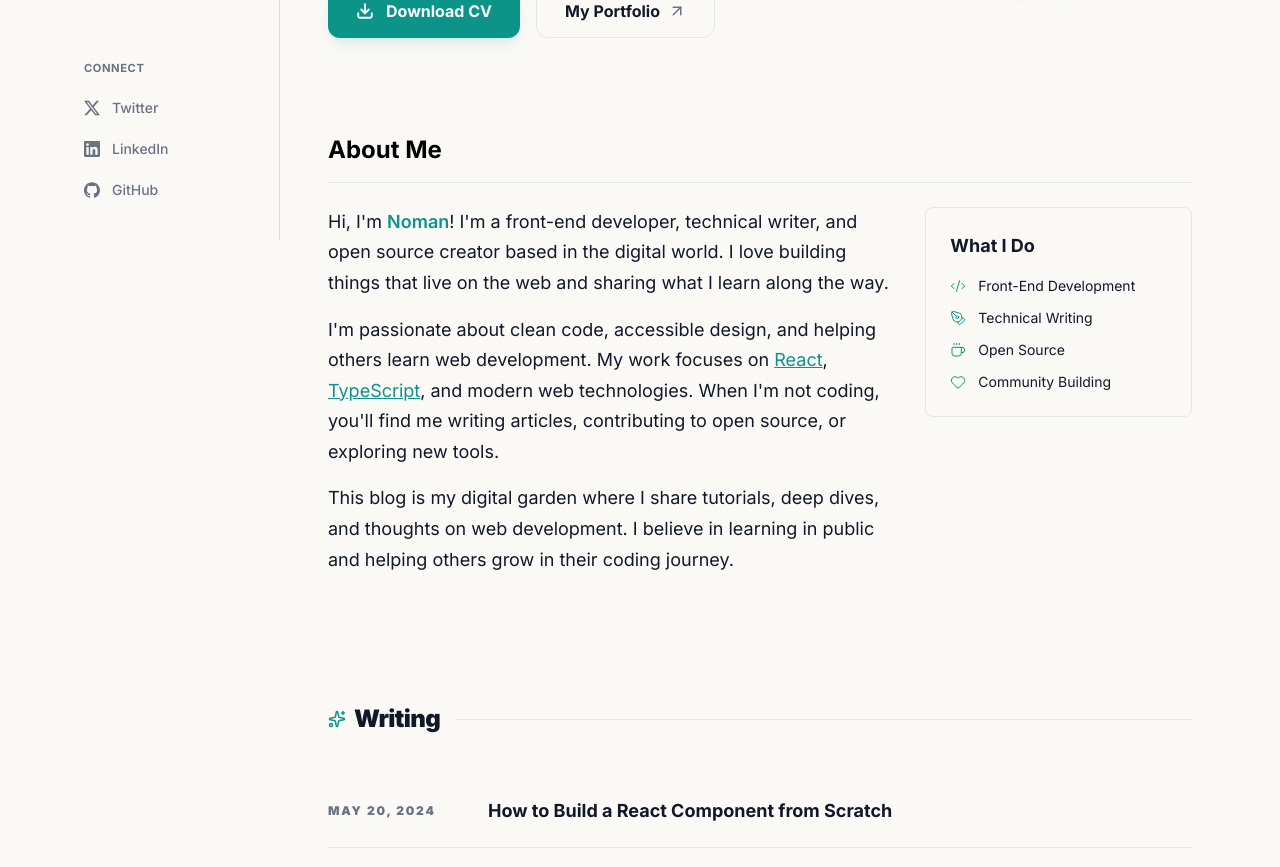
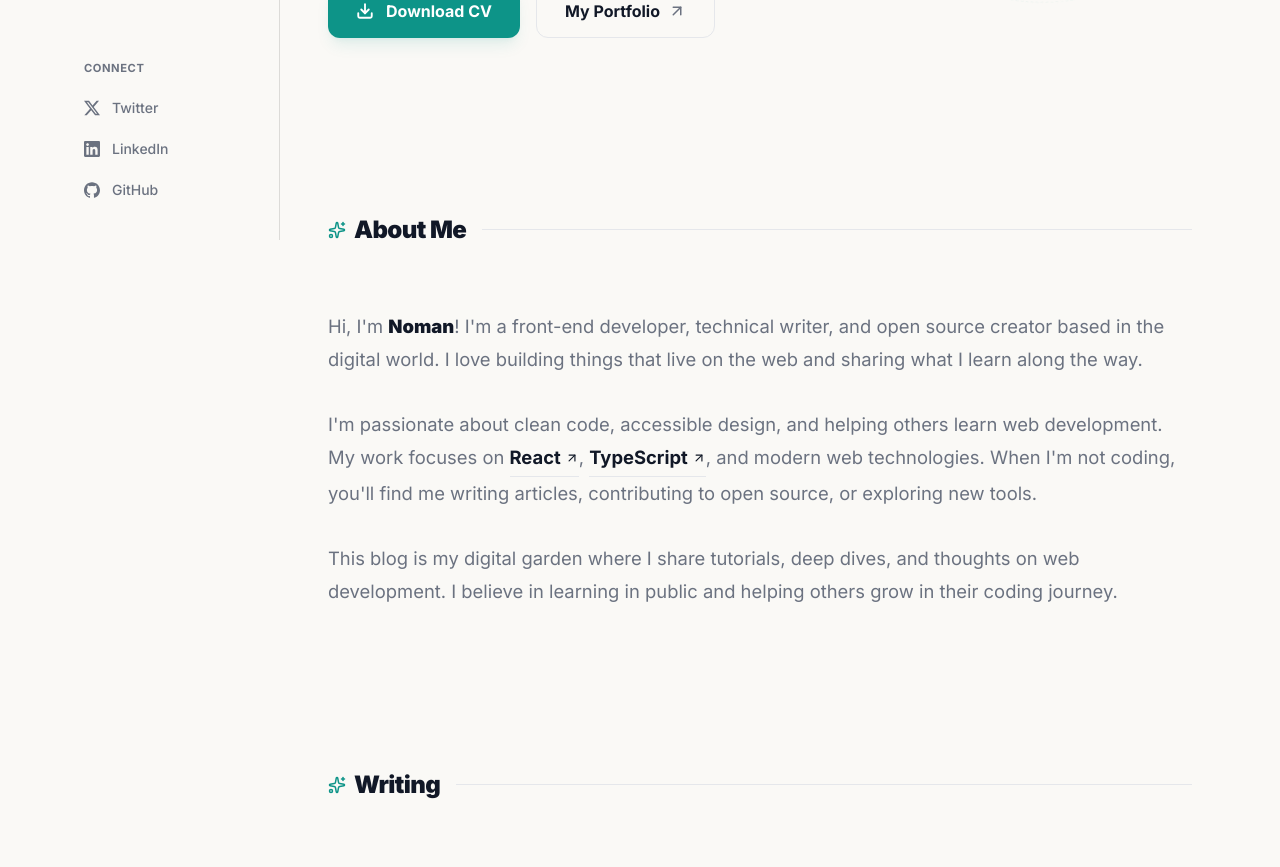
Before and after one commit to HackWithNoman/hackwithnoman-site, a Next.js app: page / in a window 1280 px wide. Shown: the part 560-1427 px from the top of the page. Built offline with nearby package versions, Linux system fonts and the light colour scheme.

Commit message:
feat: updated about

```diff
--- a/src/components/AboutSection.tsx
+++ b/src/components/AboutSection.tsx
@@ -1,45 +1,92 @@
-import React from "react";
-import { Code2, PenTool, Coffee, Heart } from "lucide-react";
+"use client";
 
-const skills = [
-  { icon: Code2, label: "Front-End Development" },
-  { icon: PenTool, label: "Technical Writing" },
-  { icon: Coffee, label: "Open Source" },
-  { icon: Heart, label: "Community Building" },
-];
+import React, { useEffect, useRef } from "react";
+import { Sparkles, ArrowUpRight } from "lucide-react";
+import { motion } from "framer-motion";
+import gsap from "gsap";
+import { ScrollTrigger } from "gsap/ScrollTrigger";
+
+if (typeof window !== "undefined") {
+  gsap.registerPlugin(ScrollTrigger);
+}
 
 const AboutSection = () => {
+  const containerRef = useRef<HTMLDivElement>(null);
+
+  useEffect(() => {
+    const ctx = gsap.context(() => {
+      gsap.from(".about-text p", {
+        scrollTrigger: {
+          trigger: containerRef.current,
+          start: "top 85%",
+        },
+        y: 20,
+        opacity: 0,
+        duration: 0.6,
+        stagger: 0.15,
+        ease: "power2.out",
+      });
+
+      gsap.from(".about-sidebar", {
+        scrollTrigger: {
+          trigger: containerRef.current,
+          start: "top 85%",
+        },
+        y: 20,
+        opacity: 0,
+        duration: 0.6,
+        delay: 0.3,
+        ease: "power2.out",
+      });
+    }, containerRef);
+    return () => ctx.revert();
+  }, []);
+
   return (
-    <section className="mb-12" id="about">
-      <h2 className="text-2xl font-bold mb-4">About Me</h2>
-      <hr className="border-border mb-6" />
+    <section className="py-20" id="about">
+      <motion.div
+        initial={{ opacity: 0, y: 20 }}
+        whileInView={{ opacity: 1, y: 0 }}
+        viewport={{ once: true }}
+        transition={{ duration: 0.8, ease: "easeOut" }}
+      >
+        <div className="flex items-center gap-4 mb-16">
+          <div className="flex items-center gap-2">
+            <Sparkles size={18} className="text-accent" />
+            <h2 className="text-2xl font-black text-text-primary tracking-tight">About Me</h2>
+          </div>
+          <div className="h-[1px] flex-1 bg-border" />
+        </div>
+      </motion.div>
 
-      <div className="grid grid-cols-1 md:grid-cols-3 gap-8">
+      <div ref={containerRef} className="grid grid-cols-1 lg:grid-cols-3 gap-12 lg:gap-16">
         {/* Main Content - 2/3 width */}
-        <div className="md:col-span-2 space-y-4">
-          <p className="text-[1.125rem] leading-[1.7] text-text-primary">
+        <div className="about-text lg:col-span-3 space-y-8">
+          <p className="text-[1.15rem] leading-[1.8] text-text-secondary">
             Hi, I'm{" "}
-            <span className="text-accent font-semibold">Noman</span>! I'm a
+            <span className="text-text-primary font-black">Noman</span>! I'm a
             front-end developer, technical writer, and open source creator based in
             the digital world. I love building things that live on the web and
             sharing what I learn along the way.
           </p>
 
-          <p className="text-[1.125rem] leading-[1.7] text-text-primary">
+          <p className="text-[1.15rem] leading-[1.8] text-text-secondary">
             I'm passionate about clean code, accessible design, and helping others
             learn web development. My work focuses on{" "}
-            <a href="#" className="text-accent underline">
+            <a href="#" className="inline-flex items-center gap-1 font-bold text-text-primary border-b border-border hover:border-accent hover:text-accent transition-colors group pb-0.5">
               React
+              <ArrowUpRight size={14} className="group-hover:translate-x-0.5 group-hover:-translate-y-0.5 transition-transform" />
             </a>
             ,{" "}
-            <a href="#" className="text-accent underline">
+            <a href="#" className="inline-flex items-center gap-1 font-bold text-text-primary border-b border-border hover:border-accent hover:text-accent transition-colors group pb-0.5">
               TypeScript
+              <ArrowUpRight size={14} className="group-hover:translate-x-0.5 group-hover:-translate-y-0.5 transition-transform" />
             </a>
             , and modern web technologies. When I'm not coding, you'll find me
             writing articles, contributing to open source, or exploring new tools.
           </p>
 
-          <p className="text-[1.125rem] leading-[1.7] text-text-primary">
+          <p className="text-[1.15rem] leading-[1.8] text-text-secondary">
             This blog is my digital garden where I share tutorials, deep dives, and
             thoughts on web development. I believe in learning in public and
             helping others grow in their coding journey.
@@ -47,27 +94,50 @@ const AboutSection = () => {
         </div>
 
         {/* Sidebar Content - 1/3 width */}
-        <div className="space-y-6">
-          {/* Skills/Interests */}
-          <div className="bg-primary border border-border rounded-lg p-6">
-            <h3 className="text-lg font-bold mb-4 text-text-primary">What I Do</h3>
-            <ul className="space-y-3">
-              {skills.map((skill) => {
-                const Icon = skill.icon;
-                return (
-                  <li key={skill.label} className="flex items-center gap-3">
-                    <Icon
-                      size={16}
-                      strokeWidth={1.5}
-                      className="text-accent"
-                    />
-                    <span className="text-sm text-text-primary">{skill.label}</span>
-                  </li>
-                );
-              })}
-            </ul>
+        {/* <div className="about-sidebar space-y-10 lg:pl-8 lg:border-l border-border">
+          <div>
+            <h3 className="text-[0.65rem] font-black uppercase tracking-[0.2em] text-text-secondary mb-5 flex items-center gap-4">
+              Currently
+              <div className="h-[1px] flex-1 bg-border/50" />
+            </h3>
+            <p className="text-[0.95rem] font-bold text-text-primary leading-relaxed">
+              Building open-source tools and writing technical articles.
+            </p>
           </div>
-        </div>
+
+          <div>
+            <h3 className="text-[0.65rem] font-black uppercase tracking-[0.2em] text-text-secondary mb-5 flex items-center gap-4">
+              Focus
+              <div className="h-[1px] flex-1 bg-border/50" />
+            </h3>
+            <div className="flex flex-col gap-3">
+              <span className="text-[0.95rem] font-bold text-text-primary">Design Systems</span>
+              <span className="text-[0.95rem] font-bold text-text-primary">Frontend Architecture</span>
+              <span className="text-[0.95rem] font-bold text-text-primary">Web Animations</span>
+            </div>
+          </div>
+
+          <div>
+            <h3 className="text-[0.65rem] font-black uppercase tracking-[0.2em] text-text-secondary mb-5 flex items-center gap-4">
+              Profiles
+              <div className="h-[1px] flex-1 bg-border/50" />
+            </h3>
+            <div className="flex flex-col gap-3">
+              <a href="#" className="text-[0.95rem] font-bold text-text-primary hover:text-accent transition-colors flex items-center gap-1 group w-max">
+                GitHub
+                <ArrowUpRight size={14} className="group-hover:translate-x-0.5 group-hover:-translate-y-0.5 transition-transform" />
+              </a>
+              <a href="#" className="text-[0.95rem] font-bold text-text-primary hover:text-accent transition-colors flex items-center gap-1 group w-max">
+                Twitter
+                <ArrowUpRight size={14} className="group-hover:translate-x-0.5 group-hover:-translate-y-0.5 transition-transform" />
+              </a>
+              <a href="#" className="text-[0.95rem] font-bold text-text-primary hover:text-accent transition-colors flex items-center gap-1 group w-max">
+                LinkedIn
+                <ArrowUpRight size={14} className="group-hover:translate-x-0.5 group-hover:-translate-y-0.5 transition-transform" />
+              </a>
+            </div>
+          </div>
+        </div> */}
       </div>
     </section>
   );
```
